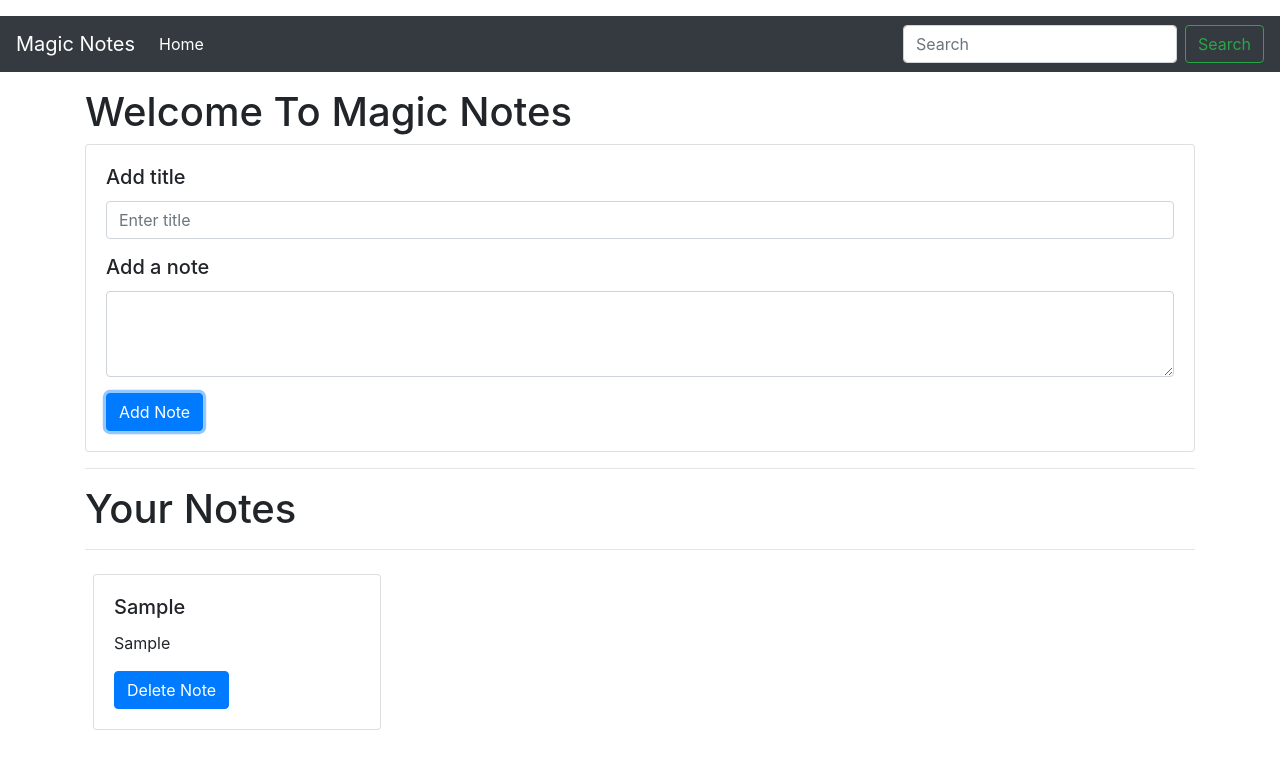
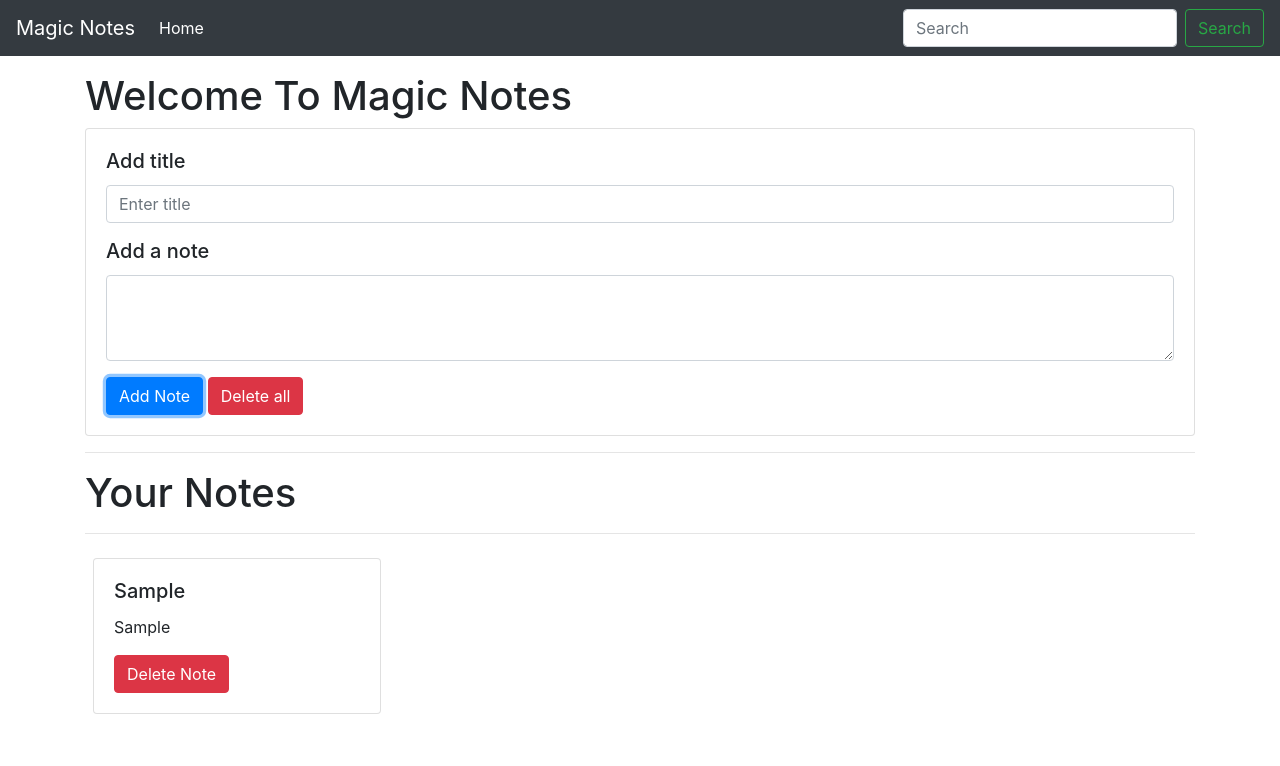
Before and after one commit to daief48/note_app_javascript, a plain HTML site: page index.html in a window 1280 px wide. Both pictures are taken after typing "Sample", "Sample" into the empty fields and a click on the button "Add Note". Drawn offline with nearby package versions, Linux system fonts and the light colour scheme.

Commit message:
last update

```diff
--- a/app.js
+++ b/app.js
@@ -39,7 +39,7 @@ function showNotes() {
                     <div class="card-body">
                         <h5 class="card-title">${element.title}</h5>
                         <p class="card-text"> ${element.text}</p>
-                        <button id="${index}"onclick="deleteNote(this.id)" class="btn btn-primary">Delete Note</button>
+                        <button id="${index}"onclick="deleteNote(this.id)" class="btn btn-danger">Delete Note</button>
                     </div>
                 </div>`;
   });
@@ -88,3 +88,7 @@ search.addEventListener("input", function(){
         // console.log(cardTxt);
     })
 })
+function deleteall(){
+  localStorage.clear();
+  showNotes();
+}
--- a/index.html
+++ b/index.html
@@ -11,7 +11,6 @@
 </head>
 
 <body>
-    <p></p>
     <nav class="navbar navbar-expand-lg navbar-dark bg-dark">
         <a class="navbar-brand" href="#">Magic Notes</a>
         <button class="navbar-toggler" type="button" data-toggle="collapse" data-target="#navbarSupportedContent"
@@ -49,6 +48,7 @@
                     <textarea class="form-control" id="addTxt" rows="3"></textarea>
                 </div>
                 <button class="btn btn-primary" id="addBtn">Add Note</button>
+                <button class="btn btn-danger" onclick="deleteall()">Delete all</button>
             </div>
         </div>
         <hr>
```
